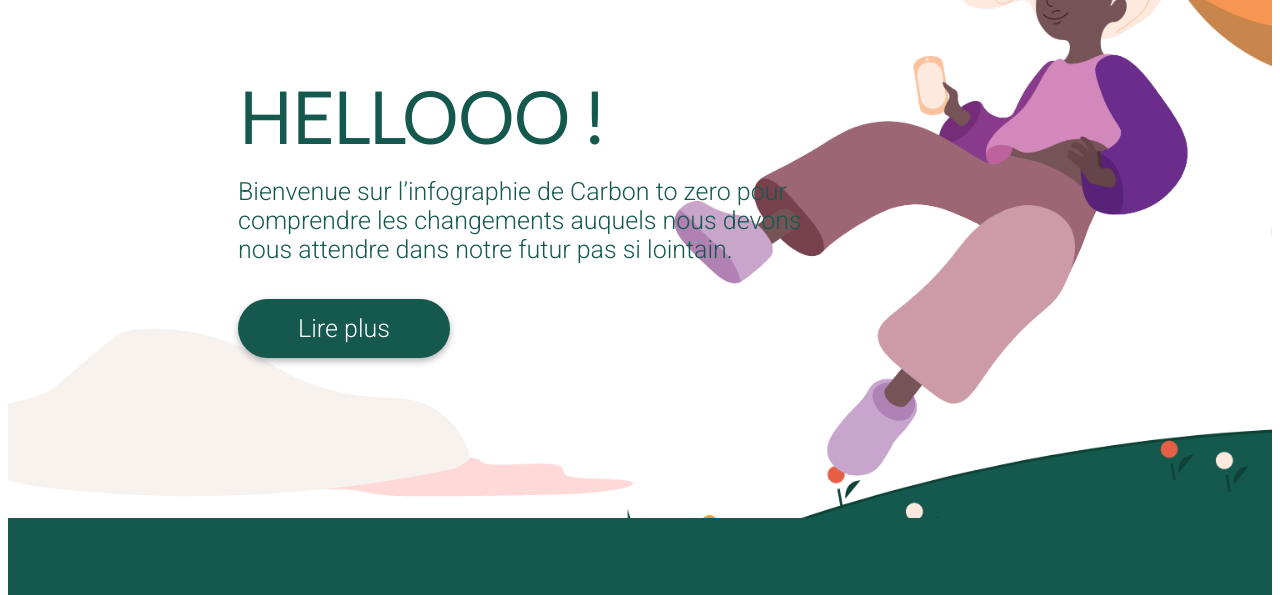
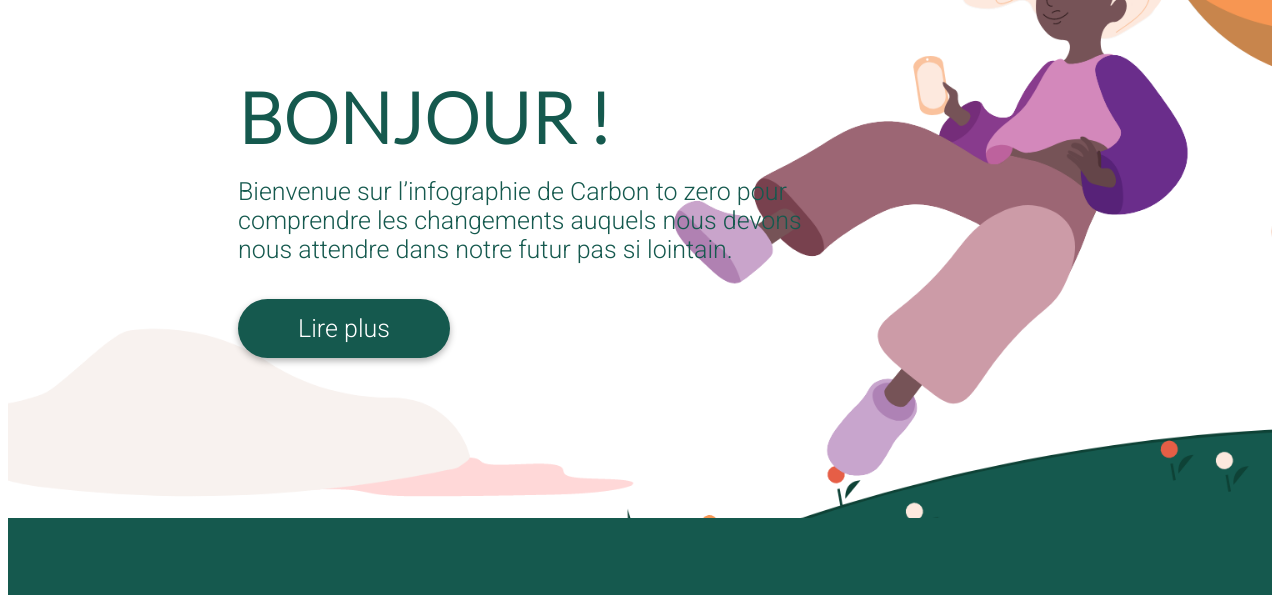
Before and after one commit to EresseOfficial/site, a plain HTML site: page index.html in a window 1280 px wide. Shown: the part 140-735 px from the top of the page. Drawn offline with Linux system fonts and the light colour scheme.

Commit message:
changing h1 title

```diff
--- a/index.html
+++ b/index.html
@@ -22,7 +22,7 @@
             </ul>
         </nav>
         <div>
-            <h1>Hellooo !</h1>
+            <h1>Bonjour !</h1>
             <p>Bienvenue sur l’infographie de Carbon to zero pour<br> comprendre les changements auquels nous
                 devons<br>nous
                 attendre dans notre futur pas si lointain.</p>
```
